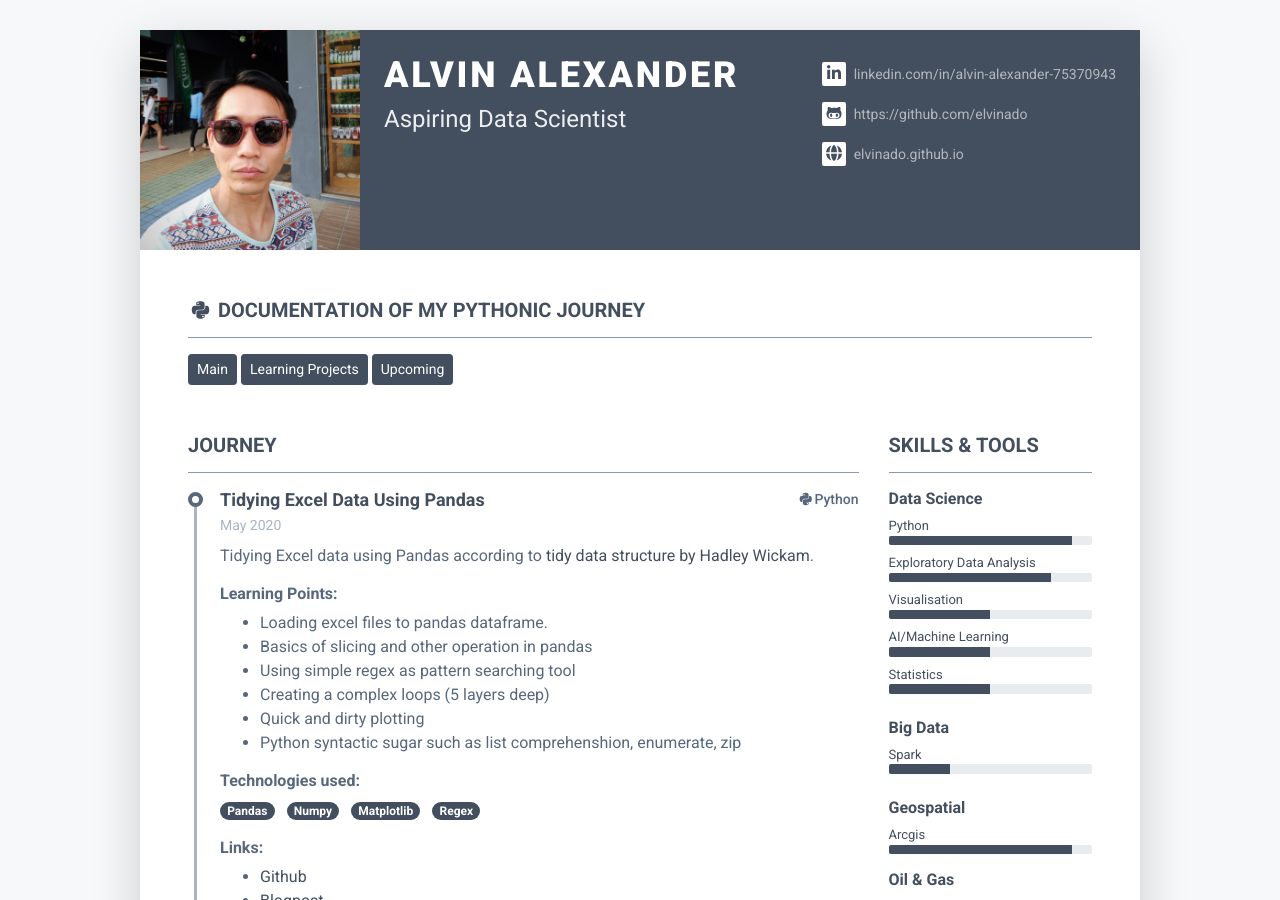
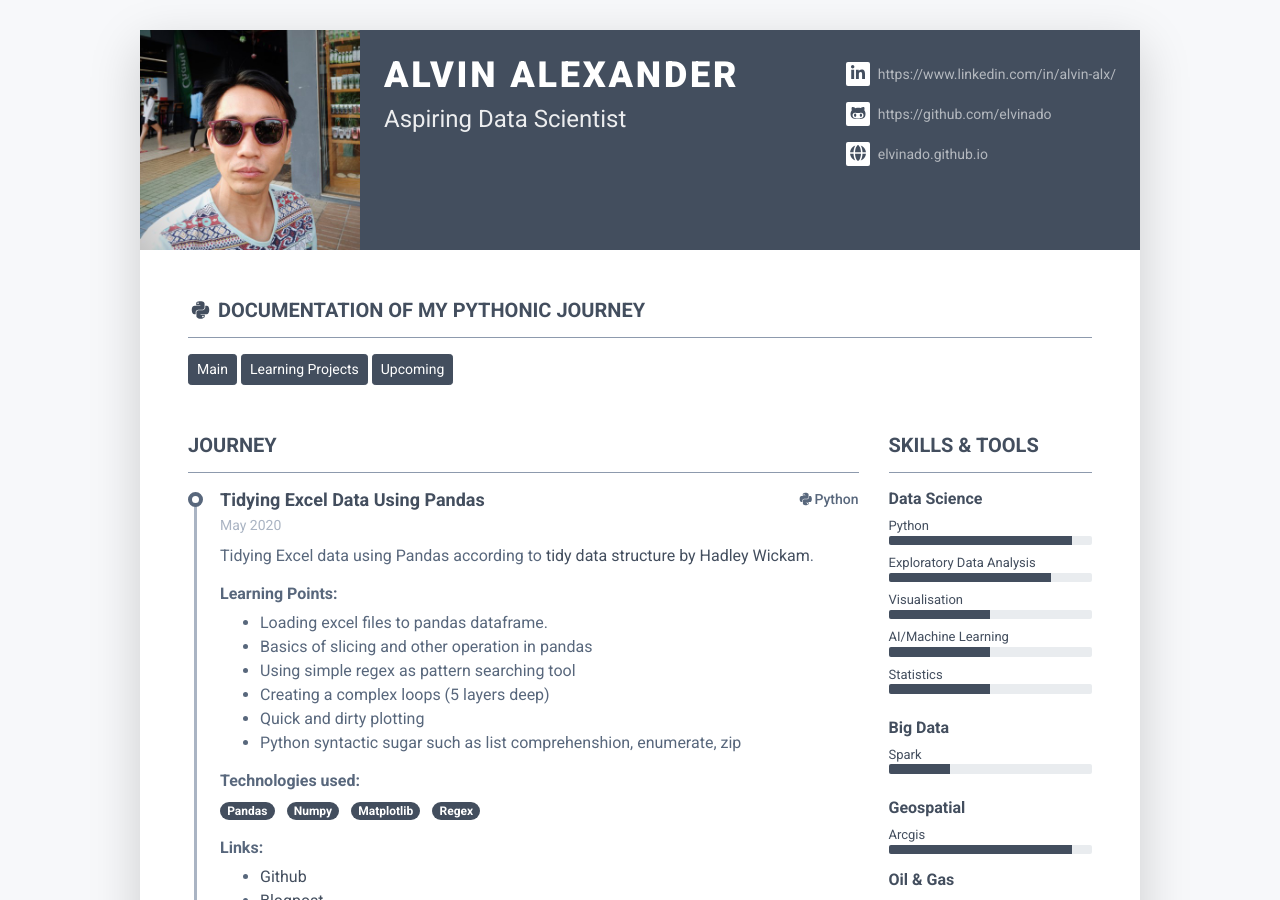
Before and after one commit to elvinado/elvinado.github.io, a Jekyll site: the page index.html, which Jekyll copies as it is, in a window 1280 px wide and 900 px high. Built offline with Jekyll 4.4.1, drawn with Linux system fonts in a browser that asks for light colours; nearby versions of some CDN libraries; library files that are not in the unit come from our copies.

Commit message:
Update index.html
Change Linkedin address

```diff
--- a/index.html
+++ b/index.html
@@ -41,7 +41,7 @@
 					    </div><!--//primary-info-->
 					    <div class="secondary-info ml-md-auto mt-2">
 						    <ul class="resume-social list-unstyled">
-				                <li class="mb-3"><a href="https://www.linkedin.com/in/alvin-alexander-75370943/"><span class="fa-container text-center mr-2"><i class="fab fa-linkedin-in fa-fw"></i></span>linkedin.com/in/alvin-alexander-75370943</a></li>
+				                <li class="mb-3"><a href="https://www.linkedin.com/in/alvin-alx/"><span class="fa-container text-center mr-2"><i class="fab fa-linkedin-in fa-fw"></i></span>https://www.linkedin.com/in/alvin-alx/</a></li>
 				                <li class="mb-3"><a href="https://github.com/elvinado"><span class="fa-container text-center mr-2"><i class="fab fa-github-alt fa-fw"></i></span>https://github.com/elvinado</a></li>
 				                <li><a href="https://elvinado.github.io/"><span class="fa-container text-center mr-2"><i class="fas fa-globe"></i></span>elvinado.github.io</a></li>
 						    </ul>
```
